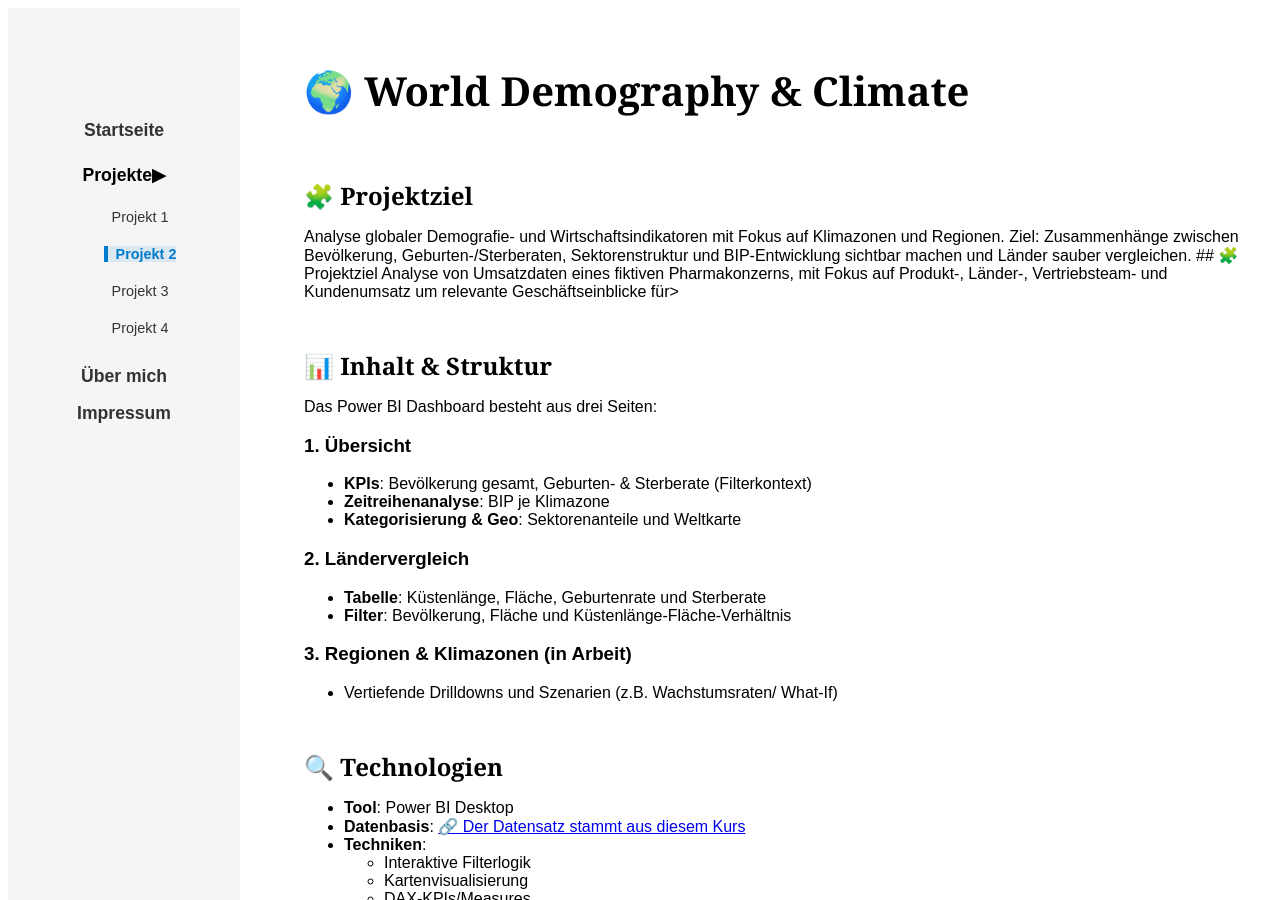
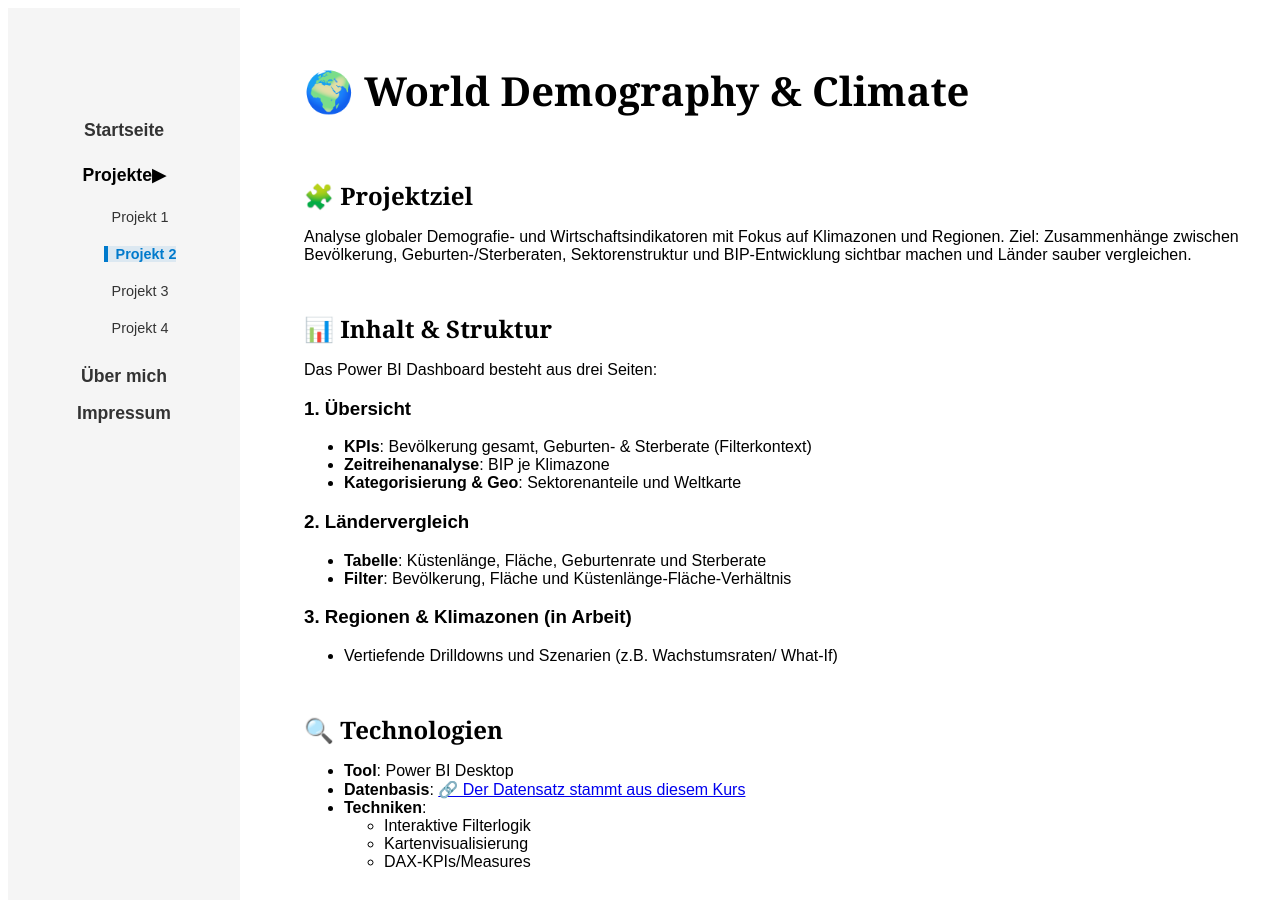
Before and after one commit to PS1906/portfolio-site, a Jekyll site: the page built from projects/projekt2.md, in a window 1280 px wide and 900 px high. Built offline with Jekyll 4.4.1, drawn with Linux system fonts in a browser that asks for light colours.

Commit message:
Fehler in projekt2.md behoben

```diff
--- a/projects/projekt2.md
+++ b/projects/projekt2.md
@@ -6,8 +6,9 @@ permalink: /projects/projekt2/
 # 🌍 World Demography & Climate
 
 ## 🧩 Projektziel
-Analyse globaler Demografie- und Wirtschaftsindikatoren mit Fokus auf Klimazonen und Regionen. Ziel: Zusammenhänge zwischen Bevölkerung, Geburten-/Sterberaten, Sektorenstruktur und BIP-Entwicklung sichtbar machen und Länder sauber vergleichen.
-                                                                                                                                                                                                                                                                                      ## 🧩 Projektziel                                                                                                                                                                                                                                                                                                       Analyse von Umsatzdaten eines fiktiven Pharmakonzerns, mit Fokus auf Produkt-, Länder-, Vertriebsteam- und Kundenumsatz um relevante Geschäftseinblicke für>
+Analyse globaler Demografie- und Wirtschaftsindikatoren mit Fokus auf Klimazonen und Regionen.
+Ziel: Zusammenhänge zwischen Bevölkerung, Geburten-/Sterberaten, Sektorenstruktur und BIP-Entwicklung sichtbar machen und Länder sauber vergleichen.
+
 ## 📊 Inhalt & Struktur
 
 Das Power BI Dashboard besteht aus drei Seiten:
```
